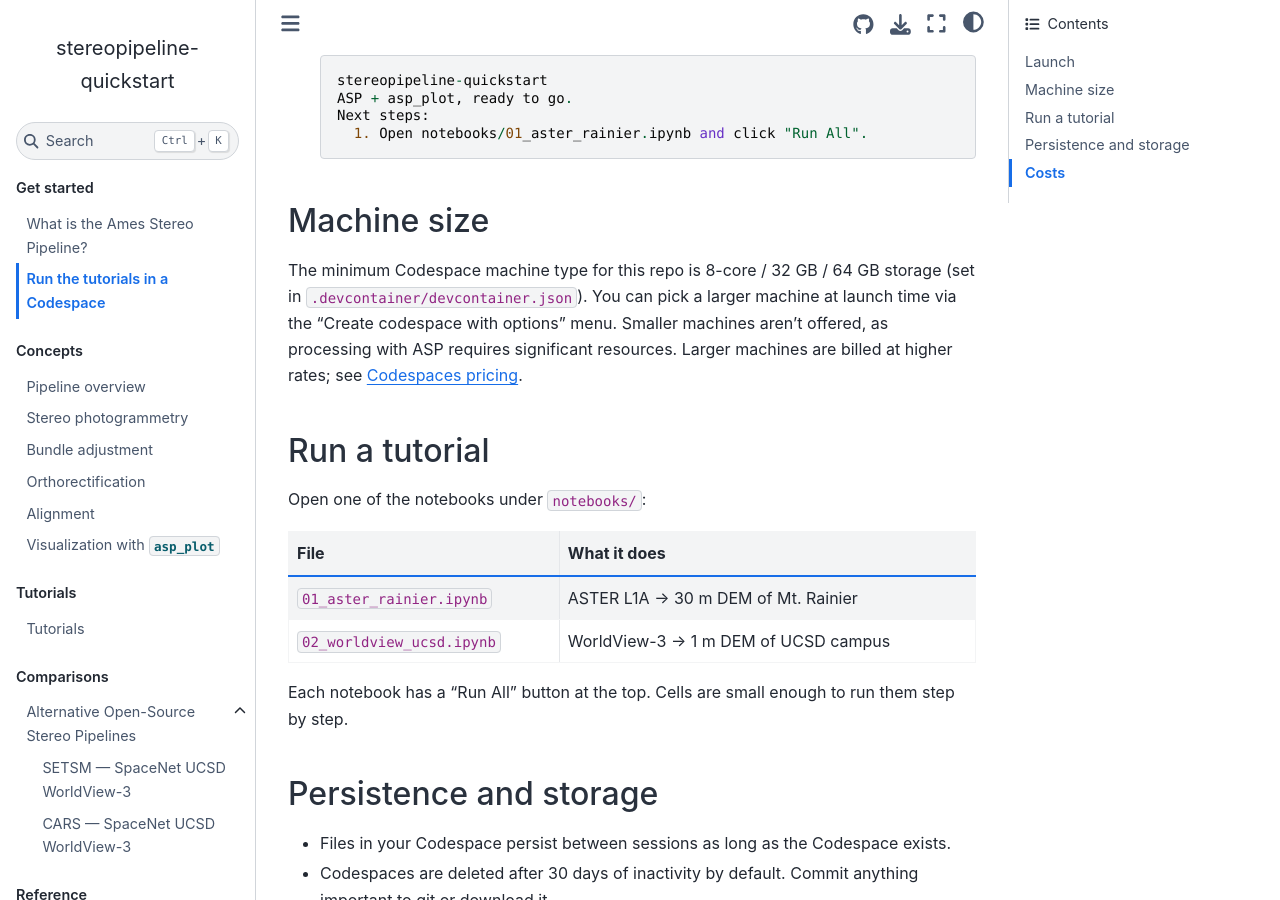
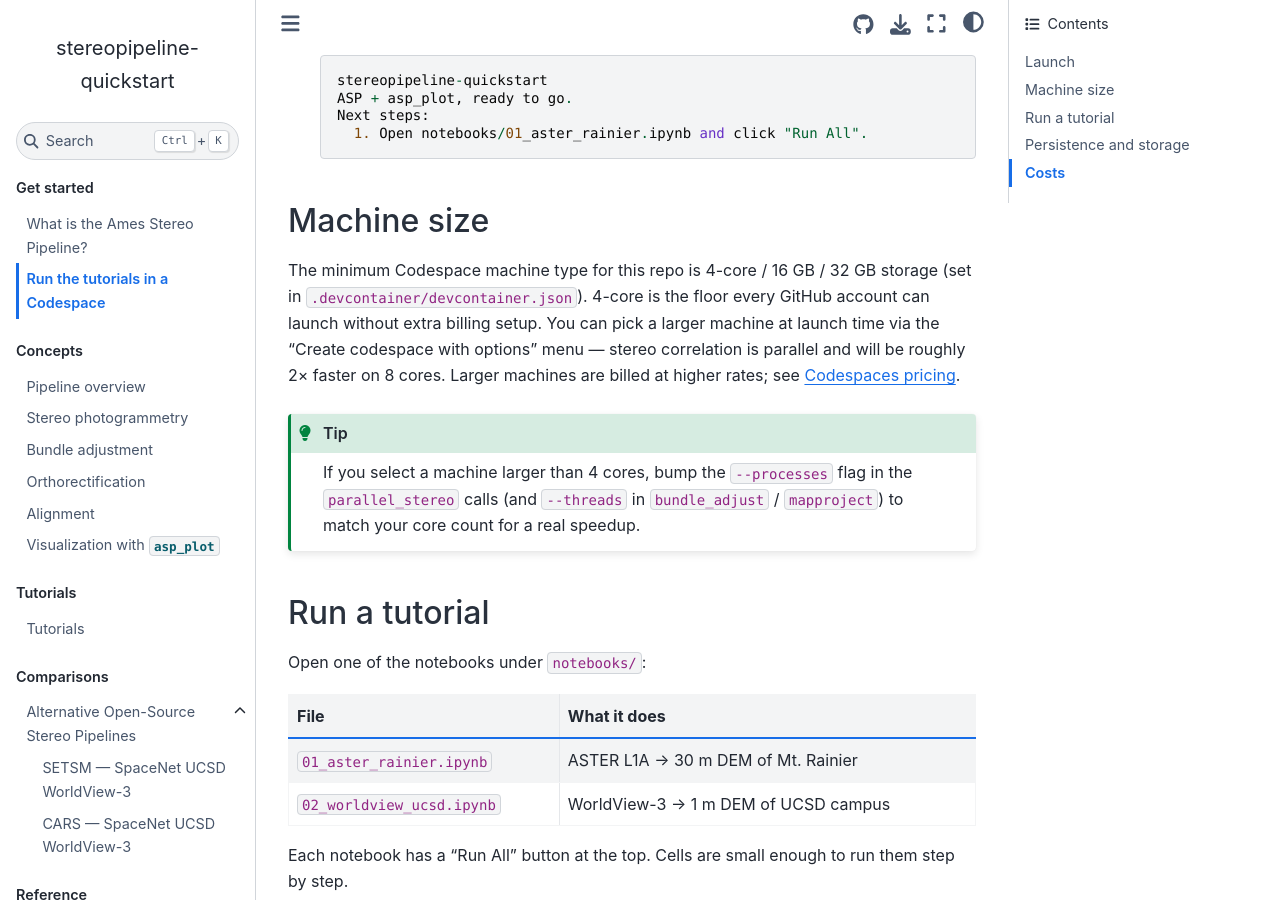
Before and after one commit to uw-cryo/stereopipeline-quickstart, a Sphinx documentation site: the page built from docs/start/codespaces.md, in a window 1280 px wide and 900 px high, scrolled down 543 px. Built offline with Sphinx 7.4.7 and the Sphinx Book theme 1.1.4, drawn with Linux system fonts in a browser that asks for light colours; pages that are not in the unit, such as notebooks, are missing from menus.

Commit message:
Lower codespace floor to 4 cores
The 8-core minimum blocks newcomers whose personal accounts don't have a
Codespaces payment method + spending limit configured (issue #3). 4 cores
is the floor every GitHub account can launch without that extra setup.

- devcontainer.json: cpus 8 → 4, memory 32gb → 16gb, storage 64gb → 32gb
- 01_aster_rainier.ipynb: --processes 8 → 4 in both parallel_stereo calls
- 02_worldview_ucsd.ipynb: --threads 8 → 4 in bundle_adjust + mapproject;
  parallel_stereo --threads-multiprocess 2 → 1 (4 × 1 = 4 in parallel stage)
- codespaces.md: update machine-size paragraph and add tip about bumping
  flags on larger machines

````diff
--- a/docs/start/codespaces.md
+++ b/docs/start/codespaces.md
@@ -24,7 +24,11 @@
 
 ## Machine size
 
-The minimum Codespace machine type for this repo is 8-core / 32 GB / 64 GB storage (set in `.devcontainer/devcontainer.json`). You can pick a larger machine at launch time via the "Create codespace with options" menu. Smaller machines aren't offered, as processing with ASP requires significant resources. Larger machines are billed at higher rates; see [Codespaces pricing](https://docs.github.com/en/billing/managing-billing-for-github-codespaces/about-billing-for-github-codespaces).
+The minimum Codespace machine type for this repo is 4-core / 16 GB / 32 GB storage (set in `.devcontainer/devcontainer.json`). 4-core is the floor every GitHub account can launch without extra billing setup. You can pick a larger machine at launch time via the "Create codespace with options" menu — stereo correlation is parallel and will be roughly 2× faster on 8 cores. Larger machines are billed at higher rates; see [Codespaces pricing](https://docs.github.com/en/billing/managing-billing-for-github-codespaces/about-billing-for-github-codespaces).
+
+```{tip}
+If you select a machine larger than 4 cores, bump the `--processes` flag in the `parallel_stereo` calls (and `--threads` in `bundle_adjust` / `mapproject`) to match your core count for a real speedup.
+```
 
 ## Run a tutorial
 
````
Also changed, not shown: 3 other files.
